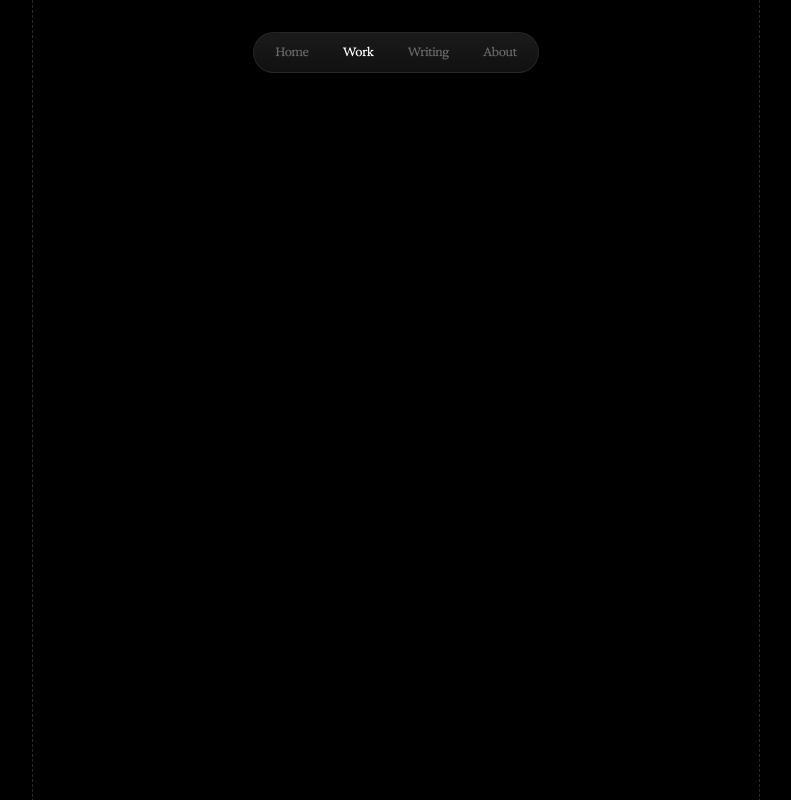
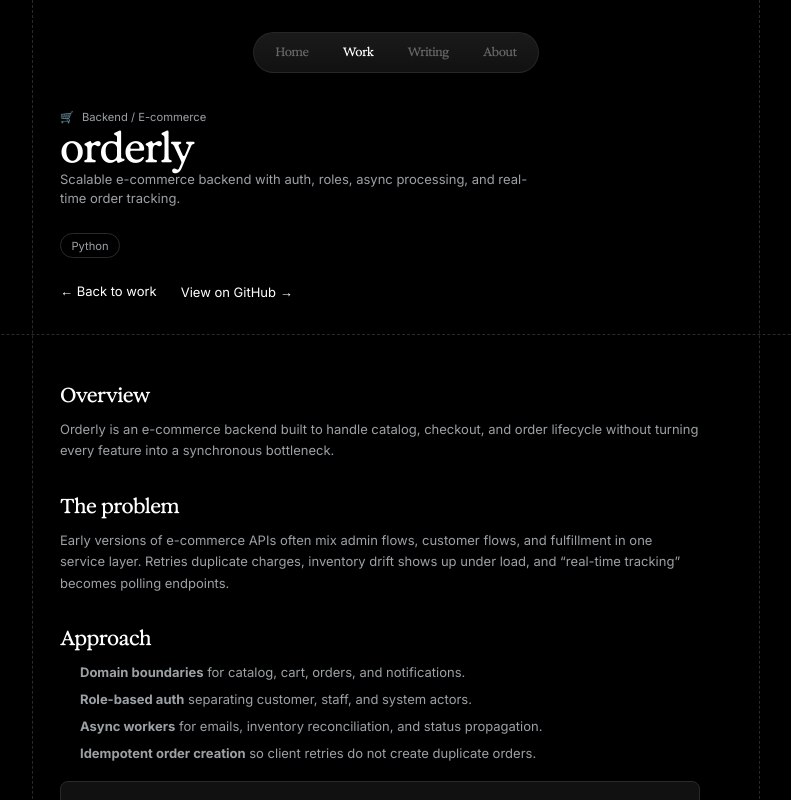
Before and after one commit to jeremyjsx/portfolio, a Next.js app: page /work/orderly in a window 1280 px wide. Before the commit this address had no page. Shown: the top 800 px of the page, without its empty margins (244-1035 px from the left). Built offline with nearby package versions, Linux system fonts and the light colour scheme.

Commit message:
feat: add work and writing routes with case studies

```diff
--- /dev/null
+++ b/app/components/writing-markdown.tsx
@@ -0,0 +1,10 @@
+import ReactMarkdown from "react-markdown";
+import remarkGfm from "remark-gfm";
+
+export function WritingMarkdown({ content }: { content: string }) {
+  return (
+    <div className="writing-prose">
+      <ReactMarkdown remarkPlugins={[remarkGfm]}>{content}</ReactMarkdown>
+    </div>
+  );
+}
--- /dev/null
+++ b/app/work/[slug]/page.tsx
@@ -0,0 +1,109 @@
+import type { Metadata } from "next";
+import Link from "next/link";
+import { notFound } from "next/navigation";
+import { Suspense } from "react";
+import { PageColumn } from "@/app/components/page-column";
+import { WritingMarkdown } from "@/app/components/writing-markdown";
+import { getProjectCaseStudy } from "@/lib/project-cases";
+import { getProjectBySlug, projects } from "@/lib/projects";
+import { site } from "@/lib/site";
+
+type ProjectCasePageProps = {
+  params: Promise<{ slug: string }>;
+};
+
+export function generateStaticParams() {
+  return projects.map((project) => ({ slug: project.slug }));
+}
+
+export async function generateMetadata({
+  params,
+}: ProjectCasePageProps): Promise<Metadata> {
+  "use cache";
+  const { slug } = await params;
+  const project = getProjectBySlug(slug);
+
+  if (!project) {
+    return { title: `Work — ${site.fullName}` };
+  }
+
+  return {
+    title: `${project.name} — ${site.fullName}`,
+    description: project.description,
+  };
+}
+
+function CaseStudyFallback() {
+  return (
+    <PageColumn variant="hero" className="page-column-hero--subpage">
+      <div className="h-4 w-40 rounded bg-surface" aria-hidden />
+      <div className="mt-6 h-10 max-w-[640px] rounded bg-surface" aria-hidden />
+      <div className="mt-6 h-16 max-w-[480px] rounded bg-surface" aria-hidden />
+    </PageColumn>
+  );
+}
+
+async function ProjectCaseContent({
+  params,
+}: {
+  params: Promise<{ slug: string }>;
+}) {
+  const { slug } = await params;
+  const project = getProjectBySlug(slug);
+  const caseStudy = getProjectCaseStudy(slug);
+
+  if (!project || !caseStudy) {
+    notFound();
+  }
+
+  return (
+    <>
+      <PageColumn variant="hero" className="page-column-hero--subpage">
+        <p className="type-body-sm m-0 mb-4">
+          <span className="mr-2" aria-hidden>
+            {project.emoji}
+          </span>
+          {project.category}
+        </p>
+        <h1 className="type-h1 m-0 max-w-[640px]">{project.name}</h1>
+        <p className="type-body mt-6 mb-0 max-w-[480px]">{project.description}</p>
+
+        <ul className="project-case__stack m-0 mt-6 flex list-none flex-wrap gap-2 p-0">
+          {project.stack.map((item) => (
+            <li key={item} className="project-case__stack-item">
+              {item}
+            </li>
+          ))}
+        </ul>
+
+        <div className="mt-6 flex flex-wrap items-center gap-x-6 gap-y-2">
+          <p className="type-body-sm m-0">
+            <Link href="/work" className="link-arrow text-muted">
+              ← Back to work
+            </Link>
+          </p>
+          <a
+            href={project.href}
+            target="_blank"
+            rel="noopener noreferrer"
+            className="link-arrow"
+          >
+            View on GitHub →
+          </a>
+        </div>
+      </PageColumn>
+
+      <PageColumn variant="section" ruleTop>
+        <WritingMarkdown content={caseStudy} />
+      </PageColumn>
+    </>
+  );
+}
+
+export default function ProjectCasePage({ params }: ProjectCasePageProps) {
+  return (
+    <Suspense fallback={<CaseStudyFallback />}>
+      <ProjectCaseContent params={params} />
+    </Suspense>
+  );
+}
--- /dev/null
+++ b/app/work/page.tsx
@@ -0,0 +1,41 @@
+import type { Metadata } from "next";
+import Link from "next/link";
+import { PageColumn } from "@/app/components/page-column";
+import { ProjectCard } from "@/app/components/project-card";
+import { projects } from "@/lib/projects";
+import { site } from "@/lib/site";
+
+export const metadata: Metadata = {
+  title: `Work — ${site.fullName}`,
+  description:
+    "Backend systems, pipelines, and open source — e-commerce APIs, RSS intelligence, and workflow tooling.",
+};
+
+export default function WorkPage() {
+  return (
+    <>
+      <PageColumn variant="hero" className="page-column-hero--subpage">
+        <h1 className="type-h1 m-0">Work</h1>
+        <p className="type-body mt-6 mb-0 max-w-[390px]">
+          Selected projects — production backends, side experiments, and open
+          source tooling.
+        </p>
+        <p className="type-body-sm mt-4 mb-0">
+          <Link href="/" className="link-arrow text-muted">
+            ← Back to home
+          </Link>
+        </p>
+      </PageColumn>
+
+      <PageColumn variant="section" ruleTop>
+        <ul className="m-0 grid list-none gap-8 p-0 sm:grid-cols-2">
+          {projects.map((project) => (
+            <li key={project.slug}>
+              <ProjectCard project={project} />
+            </li>
+          ))}
+        </ul>
+      </PageColumn>
+    </>
+  );
+}
--- /dev/null
+++ b/app/writing/[slug]/page.tsx
@@ -0,0 +1,92 @@
+import type { Metadata } from "next";
+import Link from "next/link";
+import { notFound } from "next/navigation";
+import { Suspense } from "react";
+import { PageColumn } from "@/app/components/page-column";
+import { WritingMarkdown } from "@/app/components/writing-markdown";
+import {
+  formatPostDate,
+  getPostBySlug,
+  getPostContent,
+  listPublishedPosts,
+} from "@/lib/entries";
+import { site } from "@/lib/site";
+
+type WritingPostPageProps = {
+  params: Promise<{ slug: string }>;
+};
+
+export async function generateStaticParams() {
+  const posts = await listPublishedPosts();
+  return posts.map((post) => ({ slug: post.slug }));
+}
+
+export async function generateMetadata({
+  params,
+}: WritingPostPageProps): Promise<Metadata> {
+  "use cache";
+  const { slug } = await params;
+  const post = await getPostBySlug(slug);
+
+  if (!post || post.status !== "published") {
+    return { title: `Writing — ${site.fullName}` };
+  }
+
+  return {
+    title: `${post.title} — ${site.fullName}`,
+    description: post.title,
+  };
+}
+
+function WritingPostFallback() {
+  return (
+    <PageColumn variant="hero" className="page-column-hero--subpage">
+      <div className="h-4 w-28 rounded bg-surface" aria-hidden />
+      <div className="mt-6 h-10 max-w-[640px] rounded bg-surface" aria-hidden />
+    </PageColumn>
+  );
+}
+
+async function WritingPostContent({
+  params,
+}: {
+  params: Promise<{ slug: string }>;
+}) {
+  const { slug } = await params;
+  const [post, content] = await Promise.all([
+    getPostBySlug(slug),
+    getPostContent(slug),
+  ]);
+
+  if (!post || post.status !== "published" || !content) {
+    notFound();
+  }
+
+  return (
+    <>
+      <PageColumn variant="hero" className="page-column-hero--subpage">
+        <time className="type-body-sm mb-4 block">
+          {formatPostDate(post.updated_at)}
+        </time>
+        <h1 className="type-h1 m-0 max-w-[640px]">{post.title}</h1>
+        <p className="type-body-sm mt-6 mb-0">
+          <Link href="/writing" className="link-arrow text-muted">
+            ← Back to writing
+          </Link>
+        </p>
+      </PageColumn>
+
+      <PageColumn variant="section" ruleTop>
+        <WritingMarkdown content={content} />
+      </PageColumn>
+    </>
+  );
+}
+
+export default function WritingPostPage({ params }: WritingPostPageProps) {
+  return (
+    <Suspense fallback={<WritingPostFallback />}>
+      <WritingPostContent params={params} />
+    </Suspense>
+  );
+}
--- /dev/null
+++ b/app/writing/page.tsx
@@ -0,0 +1,56 @@
+import type { Metadata } from "next";
+import Link from "next/link";
+import { PageColumn } from "@/app/components/page-column";
+import { WritingEntry } from "@/app/components/writing-entry";
+import { site } from "@/lib/site";
+import { getWritingEntries } from "@/lib/writing";
+
+export const metadata: Metadata = {
+  title: `Writing — ${site.fullName}`,
+  description:
+    "Notes on APIs, databases, and backend systems — idempotency, Postgres, Go workers, and more.",
+};
+
+export default async function WritingPage() {
+  const writingEntries = await getWritingEntries();
+
+  return (
+    <>
+      <PageColumn variant="hero" className="page-column-hero--subpage">
+        <h1 className="type-h1 m-0">Writing</h1>
+        <p className="type-body mt-6 mb-0 max-w-[390px]">
+          Longer notes on backend craft — APIs, data, and the operational side of
+          shipping services.
+        </p>
+        <p className="type-body-sm mt-4 mb-0">
+          <Link href="/" className="link-arrow text-muted">
+            ← Back to home
+          </Link>
+        </p>
+      </PageColumn>
+
+      <PageColumn variant="section" ruleTop>
+        {writingEntries.length > 0 ? (
+          <div>
+            {writingEntries.map((entry) => (
+              <WritingEntry key={entry.slug} entry={entry} />
+            ))}
+          </div>
+        ) : (
+          <p className="type-body m-0 max-w-[390px]">
+            No published posts yet. Publish markdown in{" "}
+            <a
+              href="https://github.com/jeremyjsx/entries"
+              target="_blank"
+              rel="noopener noreferrer"
+              className="text-foreground no-underline transition-opacity hover:opacity-70"
+            >
+              entries
+            </a>{" "}
+            and they will show up here.
+          </p>
+        )}
+      </PageColumn>
+    </>
+  );
+}
```
